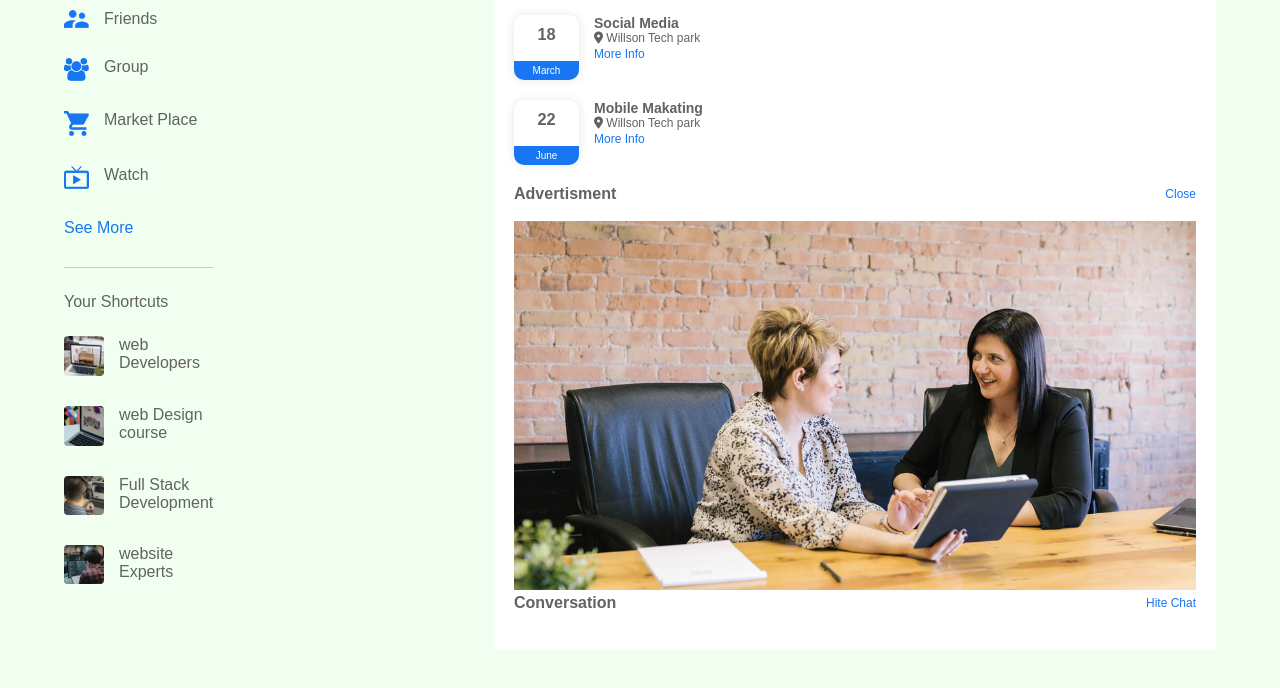
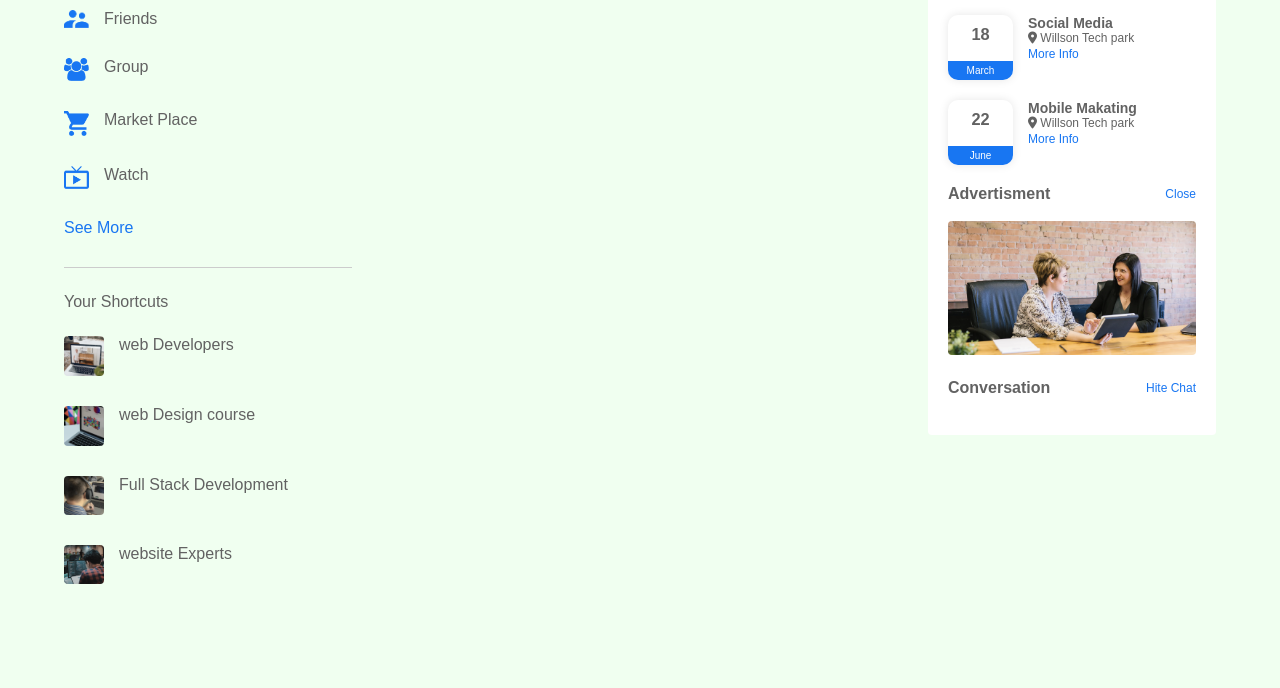
Before and after one commit to WAUdeshinduminaweerakoon/ChatBook, a plain HTML site: page index.html in a window 1280 px wide. Shown: the part 108-796 px from the top of the page. Drawn offline with Linux system fonts and the light colour scheme.

```diff
--- a/style.css
+++ b/style.css
@@ -191,3 +191,8 @@ nav{
     font-size: 10px;
     padding: 4px 0;
 }
+.sidebar-ads{
+    width: 100%;
+    margin-bottom: 20px;
+    border-radius: 4px ;
+}
```
